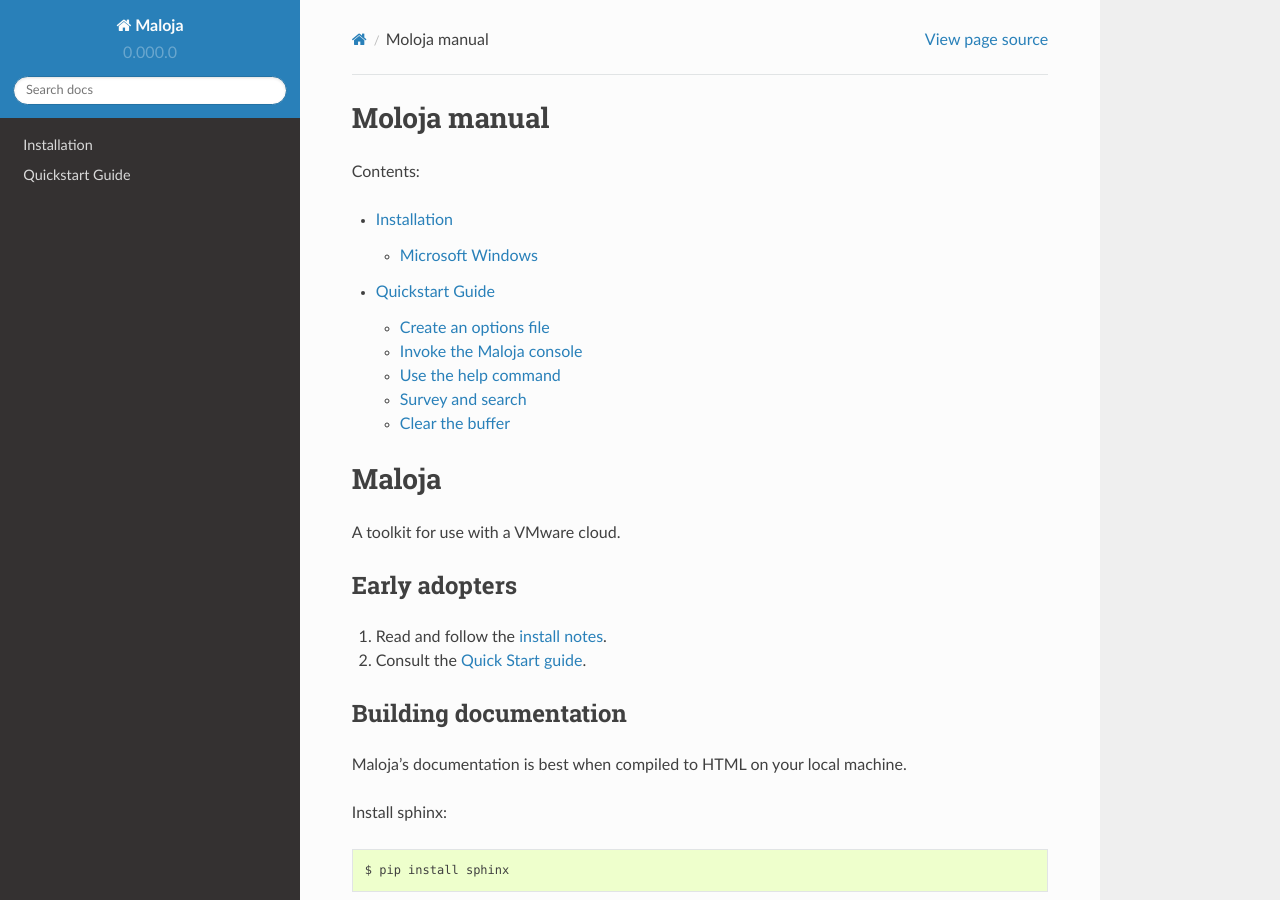
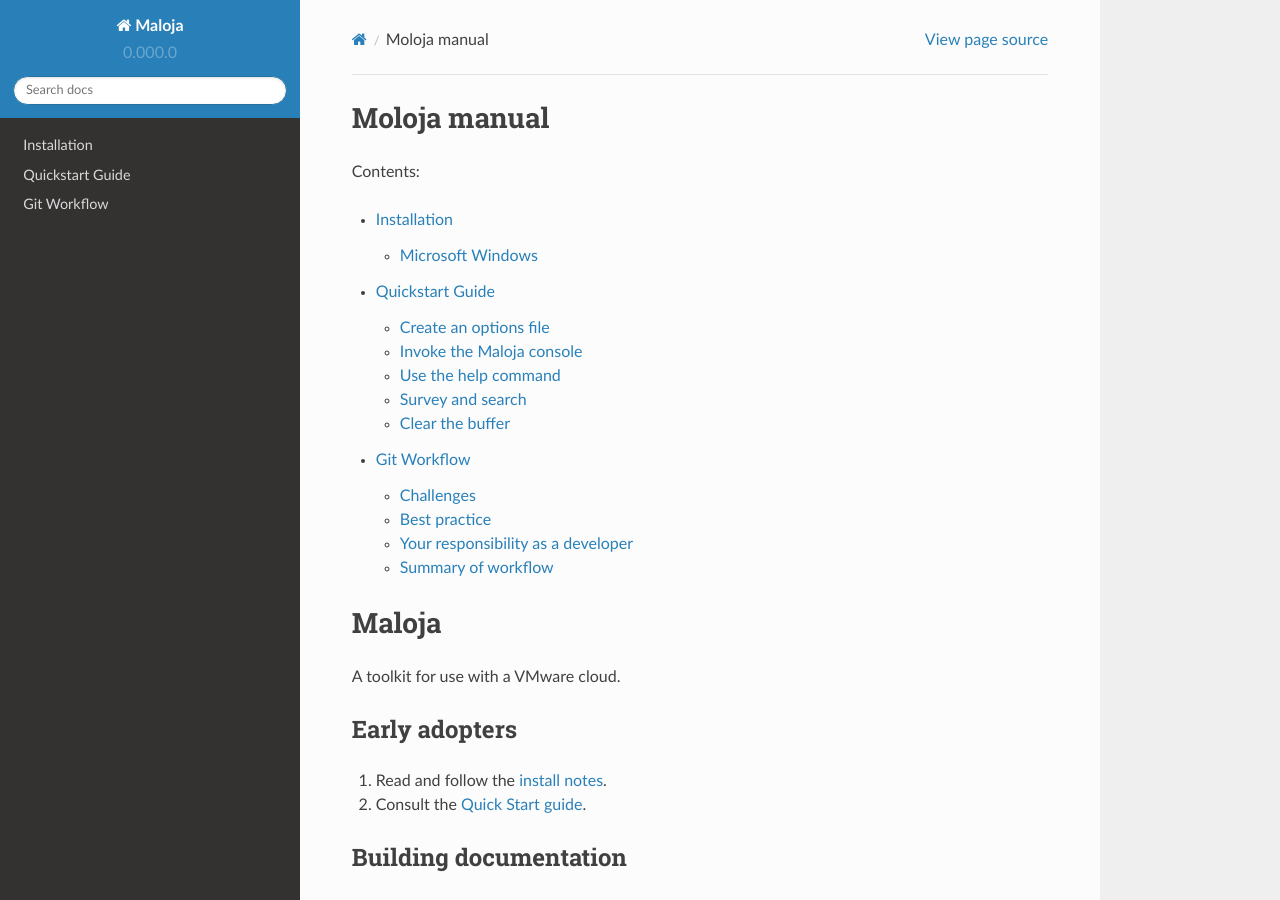
Before and after one commit to UKCloud/maloja, a Sphinx documentation site: the page built from maloja/doc/index.rst, in a window 1280 px wide and 900 px high. Built offline with Sphinx 7.4.7 and the Read the Docs theme 2.0.0, drawn with Linux system fonts in a browser that asks for light colours; part of the change alters nothing that is shown.

Commit message:
Added doc page on collaborative workflow. See #6.

```diff
--- /dev/null
+++ b/maloja/doc/contribute.rst
@@ -0,0 +1,62 @@
+..  Titling
+    ##++::==~~--''``
+
+Git Workflow
+============
+
+Challenges
+~~~~~~~~~~
+
+*   The Maloja software is stored in an online git repository
+*   Project partners have different aspirations and intentions for the codebase
+*   Some code implements the site-specific behaviour of a project partner
+
+Best practice
+~~~~~~~~~~~~~
+
+There are several documented processes for working with git in a collaborative
+environment. Each of them recommends strategies for branching, adding features,
+and merging.
+
+Of these, the Branch Per Feature (BPF) model represents a well-evolved good fit
+for our purposes, based on the challenges stated above.
+
+`BPF explained here`_.
+
+Your responsibility as a developer
+~~~~~~~~~~~~~~~~~~~~~~~~~~~~~~~~~~
+
+The code you write for your own project is your own affair. Your responsibility
+to others begins when you contribute it to a shared repository.
+
+Git is hard to use in this environment without making mistakes. The attitudes
+we recommend are:
+
+* humble in the face of complexity
+* respectful of the intentions of others
+* meticulous in testing your product
+
+The very first thing you should do now is `read this description of the
+workflow`_ so that you can start to familiarise yourself with the process.
+It may take a while to assimilate.
+
+Summary of workflow
+~~~~~~~~~~~~~~~~~~~
+
+*   The master branch contains the last known good release.
+*   Create a single Git ticket to represent your feature release.
+*   Create a git feature branch in the repository.
+    Name the branch after the ticket, eg: issue_0123_short_description_follows.
+*   Developers regularly create an `integration` branch from master to check that
+    upcoming features can be merged cleanly from their branches.
+*   We capture integration issues in the Git ticket for each feature.
+    Discussion between partners goes here.
+*   Optionally: record any merge conflict resolution using `git rerere` and
+    commit to ``maloja/git/rerere`` cache.
+*   When a feature set is agreed for release, a `qa` branch is created from
+    master and has features merged into it.
+*   QA team tests the `qa` branch in Reference environment.
+*   When `qa` branch is good it is merged into master and deployed to Production.
+
+.. _BPF explained here: https://www.atlassian.com/git/tutorials/comparing-workflows/feature-branch-workflow
+.. _read this description of the workflow: https://www.acquia.com/blog/pragmatic-guide-branch-feature-git-branching-strategy
--- a/maloja/doc/index.rst
+++ b/maloja/doc/index.rst
@@ -11,6 +11,7 @@ Contents:
 
    install
    quickstart
+   contribute
 
 .. include:: ../../README.rst
 
```
